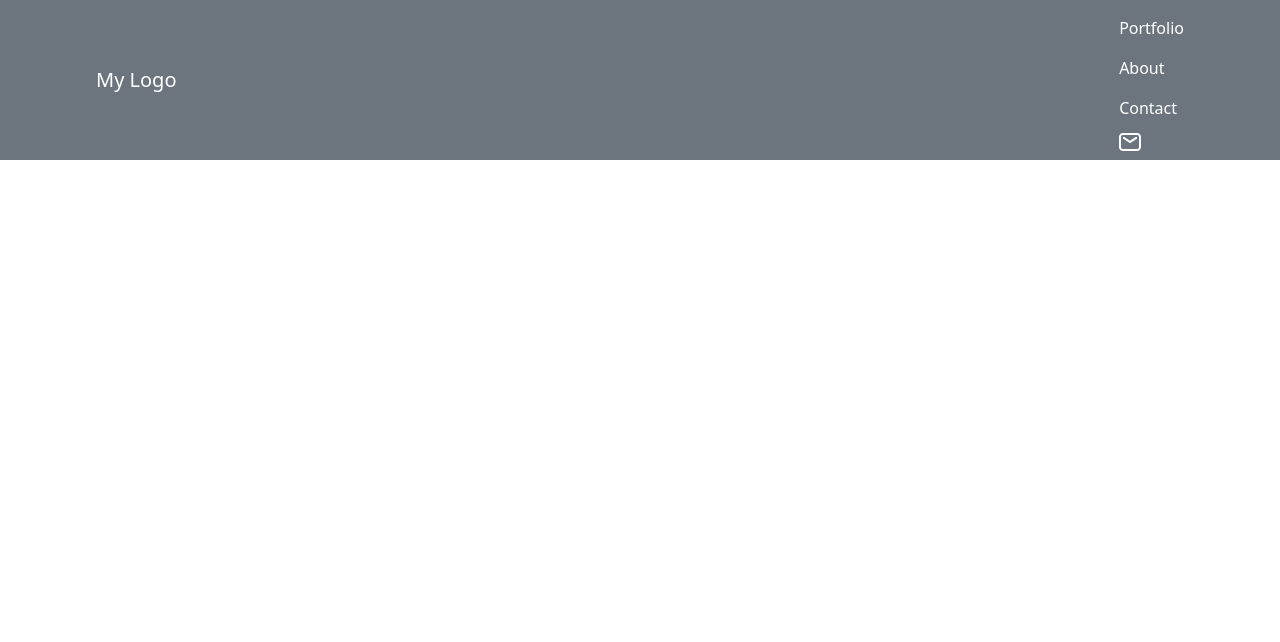
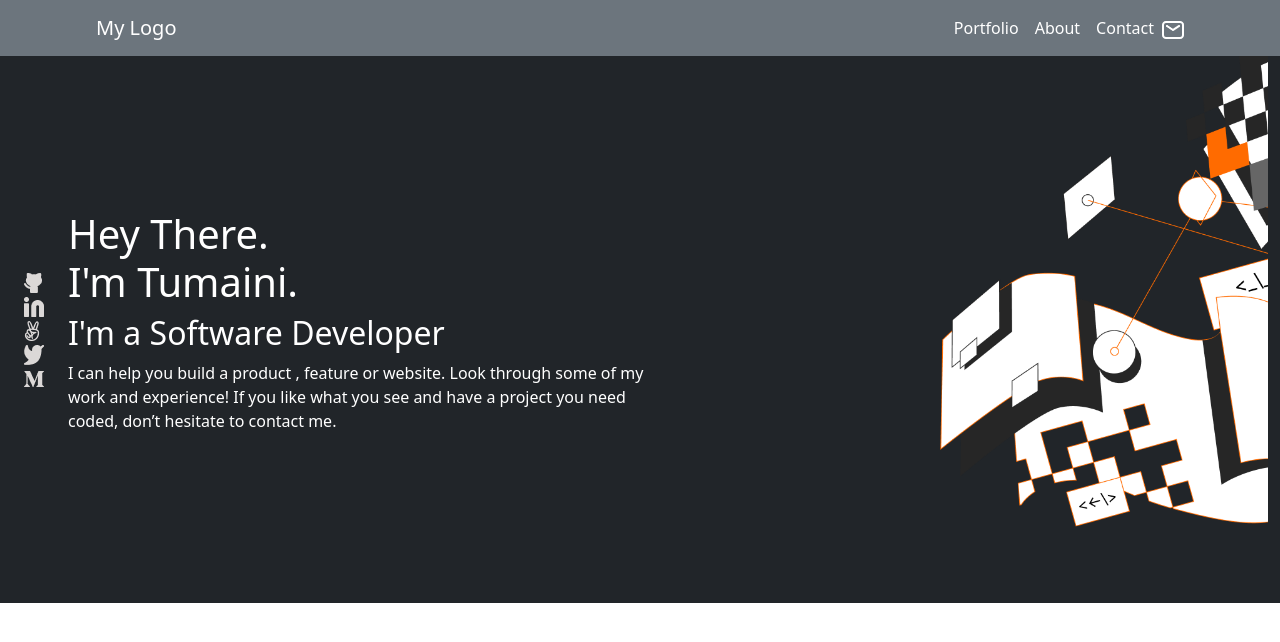
Before and after one commit to tumainimaganiko/Portfolio-bootstrap, a plain HTML site: page index.html in a window 1280 px wide. Drawn offline with nearby package versions, Linux system fonts and the light colour scheme.

Commit message:
Add headline section

```diff
--- a/index.html
+++ b/index.html
@@ -8,7 +8,7 @@
     <title>Document</title>
 </head>
 <body>
-    <nav class="navbar navbar-expand-xxl bg-secondary">
+    <nav class="navbar navbar-expand-sm bg-secondary">
         <div class="container-fluid px-5">
             <span class="navbar-brand text-white ms-5">My Logo</span>
             <ul class="navbar-nav align-items-baseline me-5">
@@ -19,6 +19,29 @@
             </ul>
         </div>
     </nav>
+    <div class="container-fluid d-flex align-items-center bg-dark">
+        <nav class="navbar">
+            <div class="container">
+                <ul class="navbar-nav">
+                    <li><img src="images/github.png" alt="github icon"></li>
+                    <li><img src="images/linkedin.png" alt="linkedin icon"></li>
+                    <li><img src="images/anjelles.png" alt="anjelles icon"></li>
+                    <li><img src="images/twitter.png" alt="twitte iconr"></li>
+                    <li><img src="images/medium.png" alt="Medium icon"></li>
+                </ul>
+            </div>
+        </nav>
+        <div class="container d-flex flex-column text-white">
+            <h1>Hey There. <br> I'm Tumaini.</h1>
+            <h2>I'm a Software Developer</h2>
+            <p>I can help you build a product , feature or website. Look through some of my work and experience! If you like what you see and have a project you need coded,
+                don’t hesitate to contact me.
+            </p>
+        </div>
+        <div class="container pe-0">
+            <img class="float-end" src="images/Illustration-header.png" style="width:70%;height: auto;" alt="">
+        </div>
+    </div>
     <script src="https://cdn.jsdelivr.net/npm/bootstrap@5.0.2/dist/js/bootstrap.bundle.min.js" integrity="sha384-MrcW6ZMFYlzcLA8Nl+NtUVF0sA7MsXsP1UyJoMp4YLEuNSfAP+JcXn/tWtIaxVXM" crossorigin="anonymous"></script>
 </body>
 </html>
```
Also changed, not shown: images/Illustration-header.png (added), images/anjelles.png (added), images/github.png (added), images/linkedin.png (added), images/medium.png (added), images/twitter.png (added).
